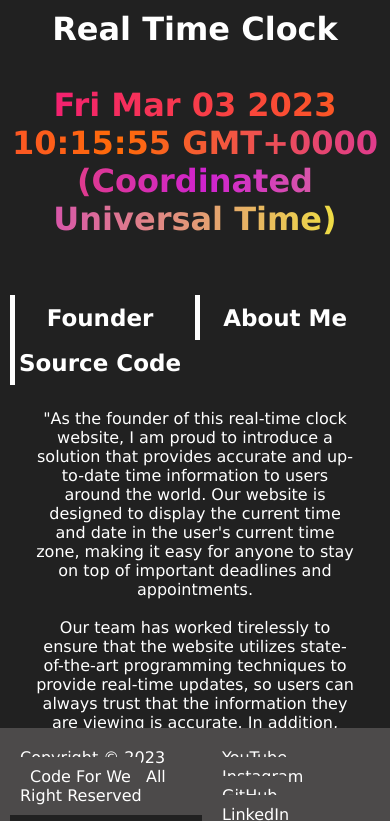
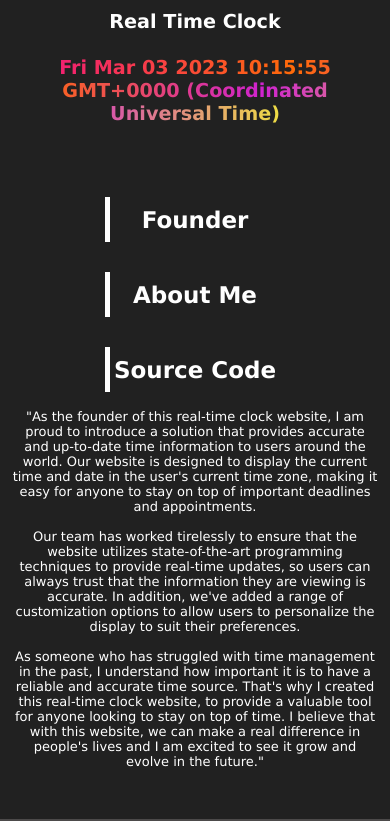
Before and after one commit to MrAkshayAS/clock, a plain HTML site: page Clock v1/index.html in a window 390 px wide. Both pictures are taken after a click on the button "Founder". Shown: the top 821 px of the page. Drawn offline with Linux system fonts and the light colour scheme.

Commit message:
v1.0.3
Adding new features and responsiveness

```diff
--- a/Clock v1/index.html
+++ b/Clock v1/index.html
@@ -4,6 +4,7 @@
     <meta charset="UTF-8" />
     <meta http-equiv="X-UA-Compatible" content="IE=edge" />
     <meta name="viewport" content="width=device-width, initial-scale=1.0" />
+    <meta name="description" content="The real time clock">
     <title>Real Time Clock</title>
     <link rel="shortcut icon" href="/clock1.svg" type="image/x-icon" />
     <link rel="stylesheet" href="/style.css">
@@ -21,14 +22,14 @@
       <button id="btn2" onclick="btn2()">About Me</button>
       <button id="btn3" onclick="btn3()">Source Code</button>
      </div>
-     <p class="phide" id="founder">
+     <p class="phide phide1" id="founder">
       "As the founder of this real-time clock website, I am proud to introduce a solution that provides accurate and up-to-date time information to users around the world. Our website is designed to display the current time and date in the user's current time zone, making it easy for anyone to stay on top of important deadlines and appointments. <br><br>
       Our team has worked tirelessly to ensure that the website utilizes state-of-the-art programming techniques to provide real-time updates, so users can always trust that the information they are viewing is accurate. In addition, we've added a range of customization options to allow users to personalize the display to suit their preferences.
       <br><br>
       As someone who has struggled with time management in the past, I understand how important it is to have a reliable and accurate time source. That's why I created this real-time clock website, to provide a valuable tool for anyone looking to stay on top of time. I believe that with this website, we can make a real difference in people's lives and I am excited to see it grow and evolve in the future."
      </p>
 
-      <p class="phide" id="about">
+      <p class="phide phide2" id="about">
         "Our real-time clock website project is the perfect solution for anyone
         in need of accurate and up-to-date time information. The website is
         designed to display the current time and date in the user's current time
@@ -45,7 +46,7 @@
         clock website project has everything you need to manage your time
         effectively."
       </p>
-      <p class="phide" id="source">
+      <p class="phide phide3" id="source">
         "Our real-time clock website is not only a valuable tool for keeping track of time, but it is also an open-source project. This means that the source code of the website is available for anyone to download, modify, and use as they wish. <br><br>
         As an open-source project, we believe in the power of community and collaboration. By making the source code available, we hope to encourage developers and enthusiasts to contribute to the project and help us improve and enhance the website's functionality.
         <br><br>
@@ -62,7 +63,7 @@
         <a class="flink" href="https://www.youtube.com/channel/UCmkgka3EaRFGlokf8LTYWpQ?sub_confirmation=1">YouTube</a>
         <a class="flink" href="https://www.instagram.com/codeforwe">Instagram</a>
         <a class="flink" href="https://github.com/CodeForWe0">GitHub</a>
-        <a class="flink" href="https://www.linkedin.com/groups/14146030/">LinkedIn</a>
+        <a class="flink linkedin" href="https://www.linkedin.com/groups/14146030/">LinkedIn</a>
       </div>
      </footer>
     <script src="main.js"></script>
--- a/Clock v1/main.js
+++ b/Clock v1/main.js
@@ -9,21 +9,34 @@ function displayTime() {
   function btn1() {
     if (founder.style.display != "block") {
       founder.style.display = "block";
+      about.style.display = "none";
+      source.style.display = "none";
     } else {
       founder.style.display = "none";
+      // about.style.display = "block";
+      // source.style.display = "block";
+
     }
   }
   function btn2() {
     if (about.style.display != "block") {
       about.style.display = "block";
+      source.style.display = "none";
+      founder.style.display = "none";
     } else {
       about.style.display = "none";
+      // founder.style.display = "block";
+      // source.style.display = "block";
     }
   }
   function btn3() {
     if (source.style.display != "block") {
       source.style.display = "block";
+      about.style.display = "none";
+      founder.style.display = "none";
     } else {
       source.style.display = "none";
+      // about.style.display = "block";
+      // founder.style.display = "block";
     }
   }
--- a/Clock v1/style.css
+++ b/Clock v1/style.css
@@ -6,10 +6,14 @@
     /* background: linear-gradient(rgb(255, 124, 1), #e4ff1a);
     -webkit-text-fill-color: transparent; */
   }
+  p::selection,a::selection,button::selection{
+    background-color: white;
+    color: #212121;
+  }
   .container {
     padding: 10px;
     /* background-color: #212121; */
-    /* height: ; */
+    height: 100vh;
     display: flex;
     flex-direction: column;
     justify-content: center;
@@ -25,6 +29,7 @@
     display: none;
     font-weight: 200;
   }
+
   .time {
     background: linear-gradient(to right, #f32170, #ff6b08, #cf23cf, #eedd44);
     -webkit-text-fill-color: transparent;
@@ -76,7 +81,6 @@
     justify-content: space-between;
     position: sticky;
     bottom: 0;
-
   }
   .foot,.fclass,.fcredit{
     background-color: rgb(76, 74, 74);
@@ -93,5 +97,55 @@
   color: #212121;
   background-color: white;
   padding: 20px 10px;
-
  }
+ @media (max-width: 856px)  {
+  h1{
+    font-size: larger;
+  }
+  .container{
+    display: block;
+    height: auto;
+  }
+  .btns{
+    display: flex;
+    flex-direction: column;
+    justify-content: center;
+    align-items: center;
+  }
+  #btn1,#btn2,#btn3{
+    margin: 15px;
+  }
+  .phide {
+    padding: 2px;
+    font-size: small;
+  }
+  .foot{
+    position: relative;
+    display: flex;
+    flex-direction: column;
+    justify-content: space-between;
+    align-items: center;
+    text-align: center;
+  }
+  .foot,.fclass,.fcredit{
+    font-size: smaller;
+    padding: 5px 5px;
+  }
+  footer a{
+    color: white;
+    text-decoration: none;
+    padding: 5px 5px;
+  }
+ .flink:hover{
+  background-color: white;
+  padding: 9px 10px;
+ }
+ }
+ @media (max-width: 292px) {
+  .fclass{
+    padding: 0;
+  }
+  .linkedin{
+    display: none;
+  }
+ }
```
